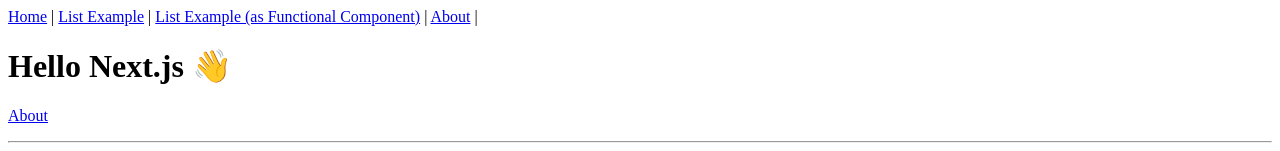
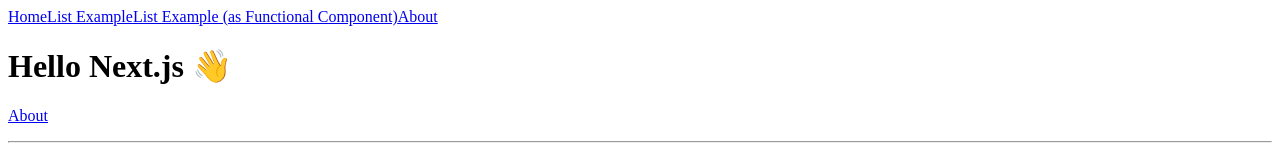
Before and after one commit to sevengreenz/serverless-next, a Next.js app: page / in a window 1280 px wide. Shown: the top 151 px of the page. Built offline with nearby package versions, Linux system fonts and the light colour scheme.

Commit message:
add styled-component

```diff
--- a/package.json
+++ b/package.json
@@ -17,7 +17,8 @@
     "express": "^4.16.4",
     "next": "^8.0.4",
     "react": "^16.8.6",
-    "react-dom": "^16.8.6"
+    "react-dom": "^16.8.6",
+    "styled-components": "^4.2.0"
   },
   "devDependencies": {
     "@types/aws-serverless-express": "^3.3.0",
@@ -25,6 +26,8 @@
     "@types/next": "^8.0.3",
     "@types/react": "^16.8.10",
     "@types/react-dom": "16.8.3",
+    "@types/styled-components": "^4.1.14",
+    "babel-plugin-styled-components": "^1.10.0",
     "nodemon": "^1.18.10",
     "prettier": "^1.16.4",
     "serverless": "^1.40.0",
--- a/src/components/Layout.tsx
+++ b/src/components/Layout.tsx
@@ -1,12 +1,16 @@
 import * as React from 'react';
 import Link from 'next/link';
 import Head from 'next/head';
+import { ThemeProvider } from 'styled-components';
+import Theme from 'src/styles/Theme';
+import { HeaderNav } from 'src/styles/Header';
 
 type Props = {
   title?: string;
 };
 
 const Layout: React.FunctionComponent<Props> = ({ children, title = 'This is the default title' }) => (
+  <ThemeProvider theme={Theme.main()}>
     <div>
       <Head>
         <title>{title}</title>
@@ -14,24 +18,20 @@
         <meta name="viewport" content="initial-scale=1.0, width=device-width" />
       </Head>
       <header>
-      <nav>
+        <HeaderNav>
           <Link href="/">
             <a>Home</a>
-        </Link>{' '}
-        |{' '}
+          </Link>
           <Link href="/list-class">
             <a>List Example</a>
-        </Link>{' '}
-        |{' '}
+          </Link>
           <Link href="/list-fc">
             <a>List Example (as Functional Component)</a>
-        </Link>{' '}
-        |{' '}
+          </Link>
           <Link href="/about">
             <a>About</a>
-        </Link>{' '}
-        |{' '}
-      </nav>
+          </Link>
+        </HeaderNav>
       </header>
       {children}
       <footer>
@@ -39,6 +39,7 @@
         <span>I'm here to stay (Footer)</span>
       </footer>
     </div>
+  </ThemeProvider>
 );
 
 export default Layout;
--- a/src/pages/detail.tsx
+++ b/src/pages/detail.tsx
@@ -4,6 +4,7 @@
 import IDataObject from '../interfaces';
 import { findData } from '../utils/sample-api';
 import ListDetail from '../components/ListDetail';
+import { Span } from 'src/styles/Common';
 
 type RequestQuery = {
   id: string;
@@ -31,7 +32,7 @@
       return (
         <Layout title={`Error | Next.js + TypeScript Example`}>
           <p>
-            <span style={{ color: 'red' }}>Error:</span> {errors}
+            <Span color="error">Error:</Span> {errors}
           </p>
         </Layout>
       );
--- /dev/null
+++ b/src/styles/Header.ts
@@ -0,0 +1,9 @@
+import styled from './';
+
+export const HeaderNav = styled('nav')`
+  a::after {
+    content: '\00a0|\00a0';
+    text-decoration: none;
+    display: inline-block;
+  }
+`;
--- /dev/null
+++ b/src/styles/Theme.ts
@@ -0,0 +1,14 @@
+export type Color = 'main' | 'error';
+
+export interface Theme {
+  color: { [key in Color]: string };
+}
+
+const main = (): Theme => ({
+  color: {
+    main: '#68cb16',
+    error: 'red'
+  }
+});
+
+export default { main };
--- /dev/null
+++ b/src/styles/index.ts
@@ -0,0 +1,9 @@
+import * as styledComponents from 'styled-components';
+import { Theme } from './Theme';
+
+const { default: styled, css, createGlobalStyle, keyframes, ThemeProvider } = styledComponents as styledComponents.ThemedStyledComponentsModule<
+  Theme
+>;
+
+export { css, createGlobalStyle, keyframes, ThemeProvider };
+export default styled;
```
Also changed, not shown: src/styles/Common.ts (added, +10 -0 lines), .babelrc, 1 other file (tests, documents, lock files or other folders). Lines whose indentation alone changed are shown as unchanged.
